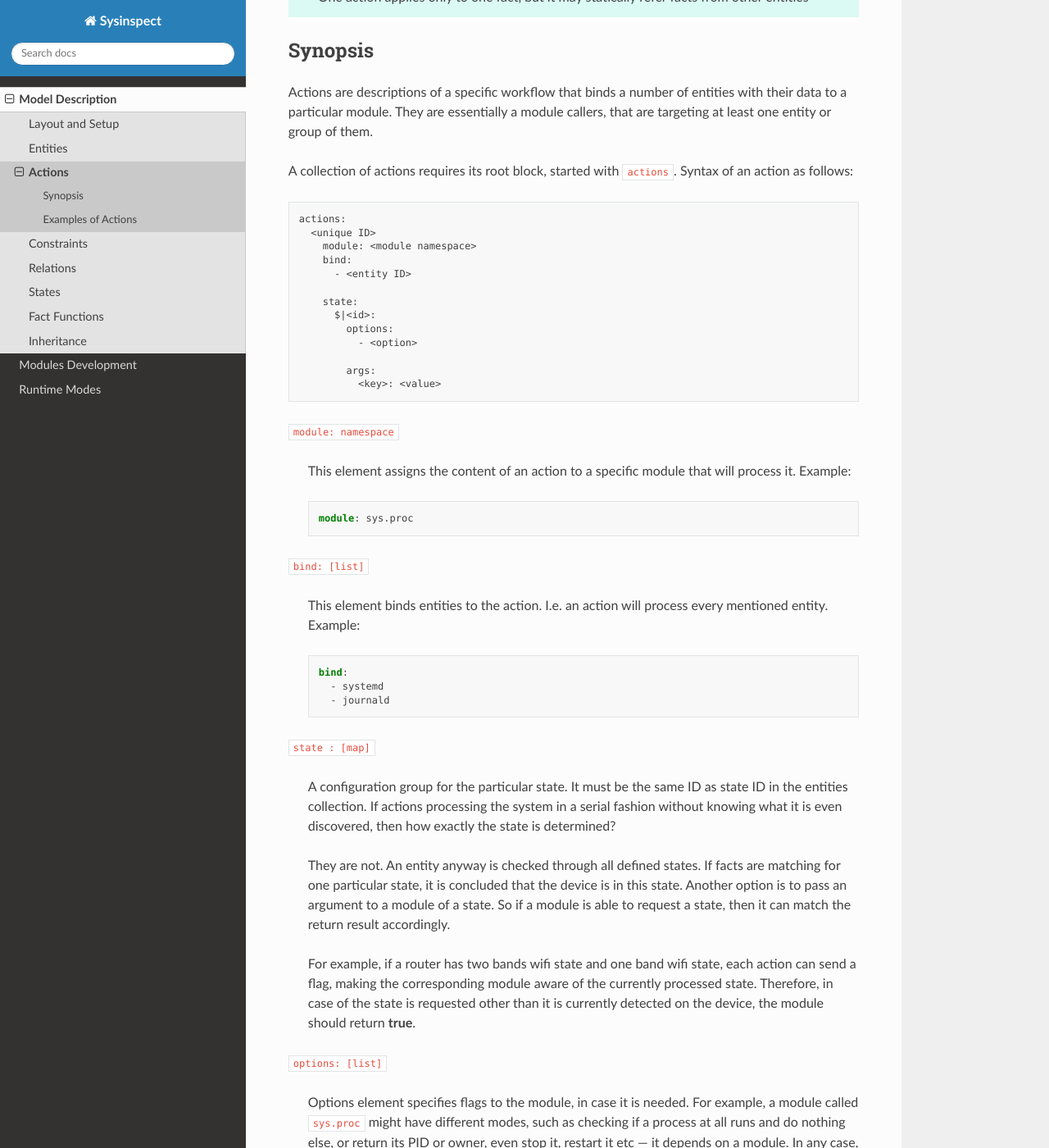
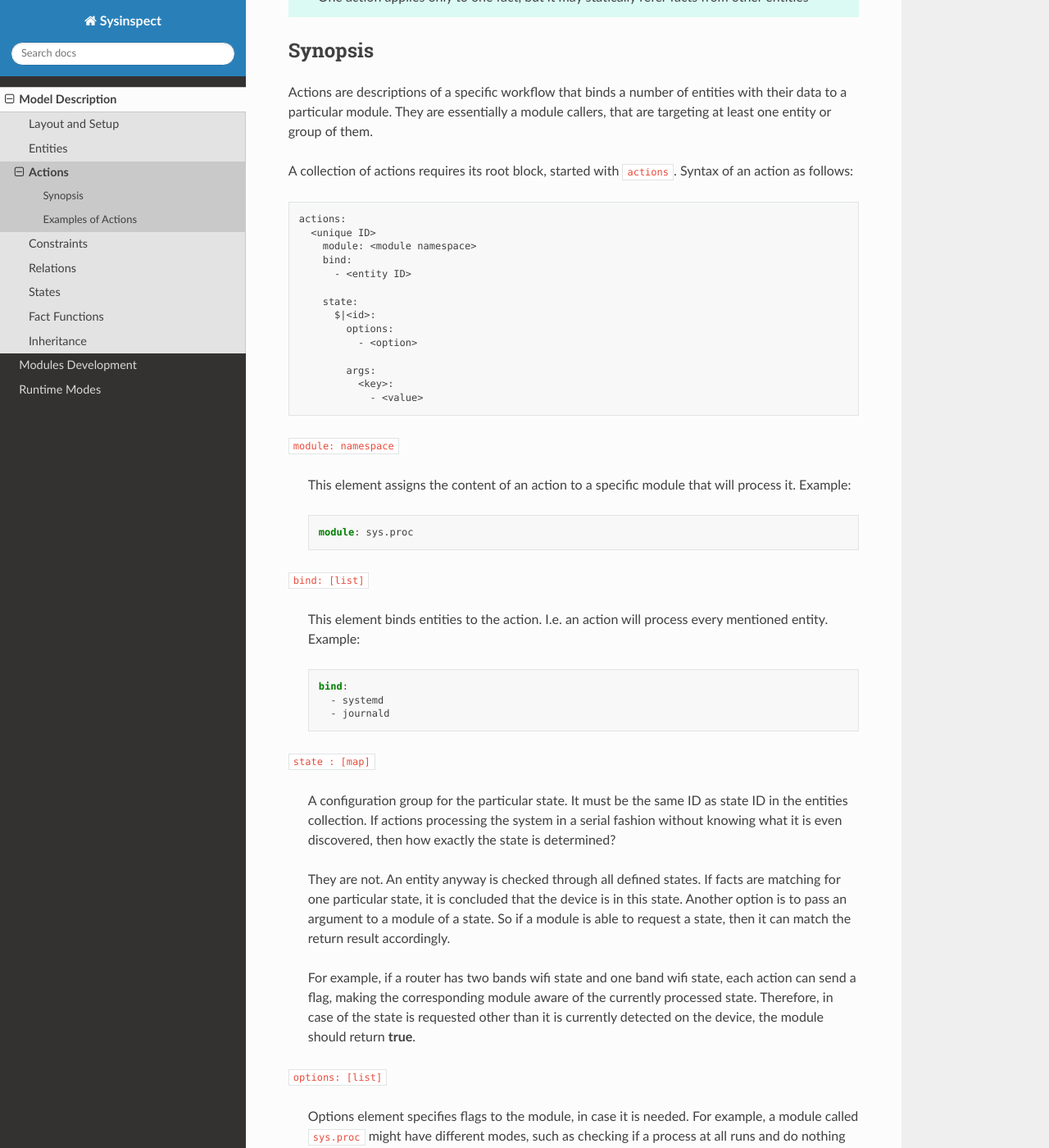
Before and after one commit to tinythings/sysinspect, a Sphinx documentation site: the page built from docs/modeldescr/actions.rst, in a window 1280 px wide and 1400 px high, scrolled down 461 px. Shown: the whole window at 82% size. Built offline with Sphinx 7.4.7 and the Read the Docs theme 3.1.0, drawn with Linux system fonts in a browser that asks for light colours; some of the changed text lies outside the part shown.

Commit message:
Adjust doc to the key/list format

```diff
--- a/docs/modeldescr/actions.rst
+++ b/docs/modeldescr/actions.rst
@@ -39,7 +39,8 @@ of an action as follows:
               - <option>
 
             args:
-              <key>: <value>
+              <key>:
+                - <value>
 
 ``module: namespace``
 
```
Also changed, not shown: other parts of docs/modeldescr/actions.rst (+6 -3 lines).
